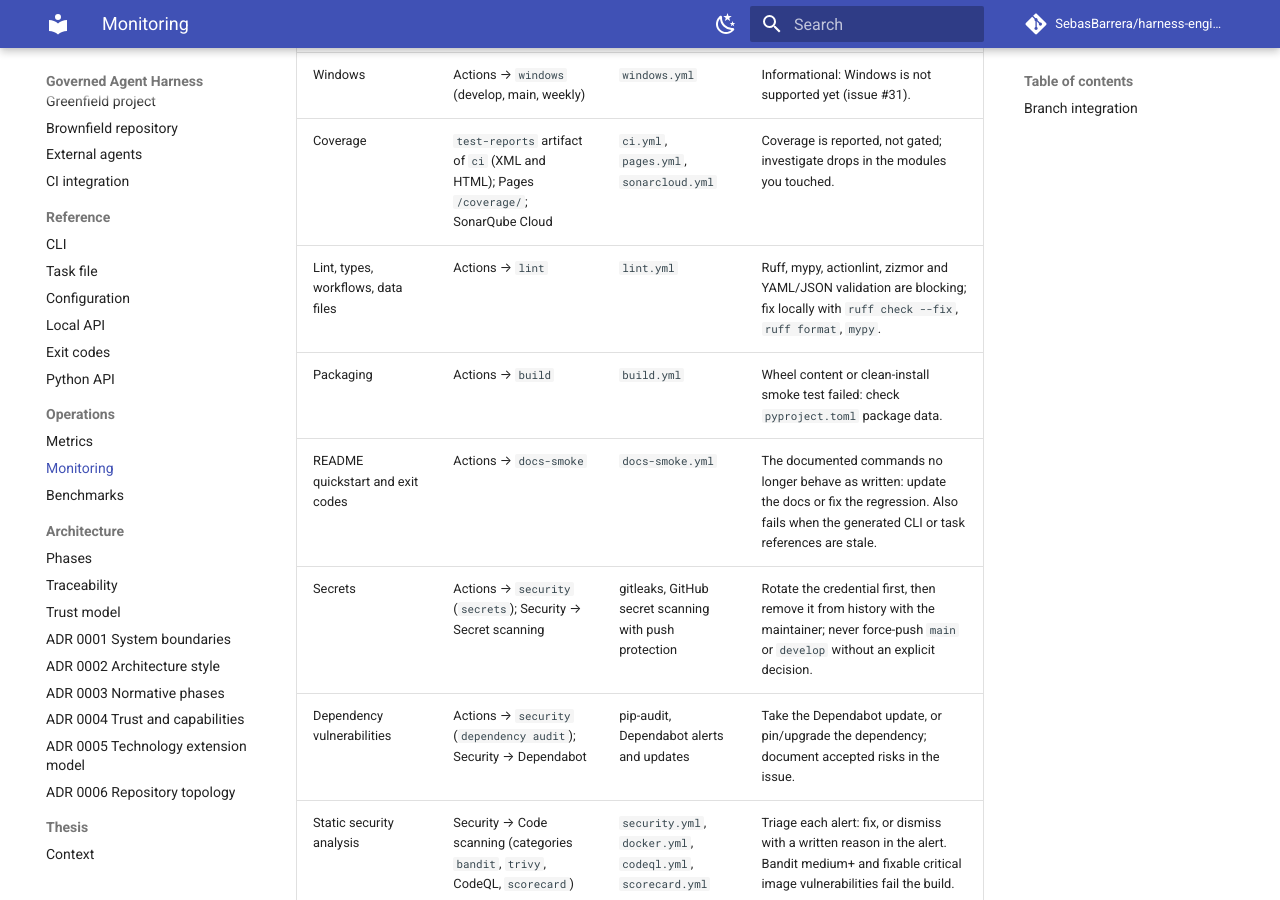
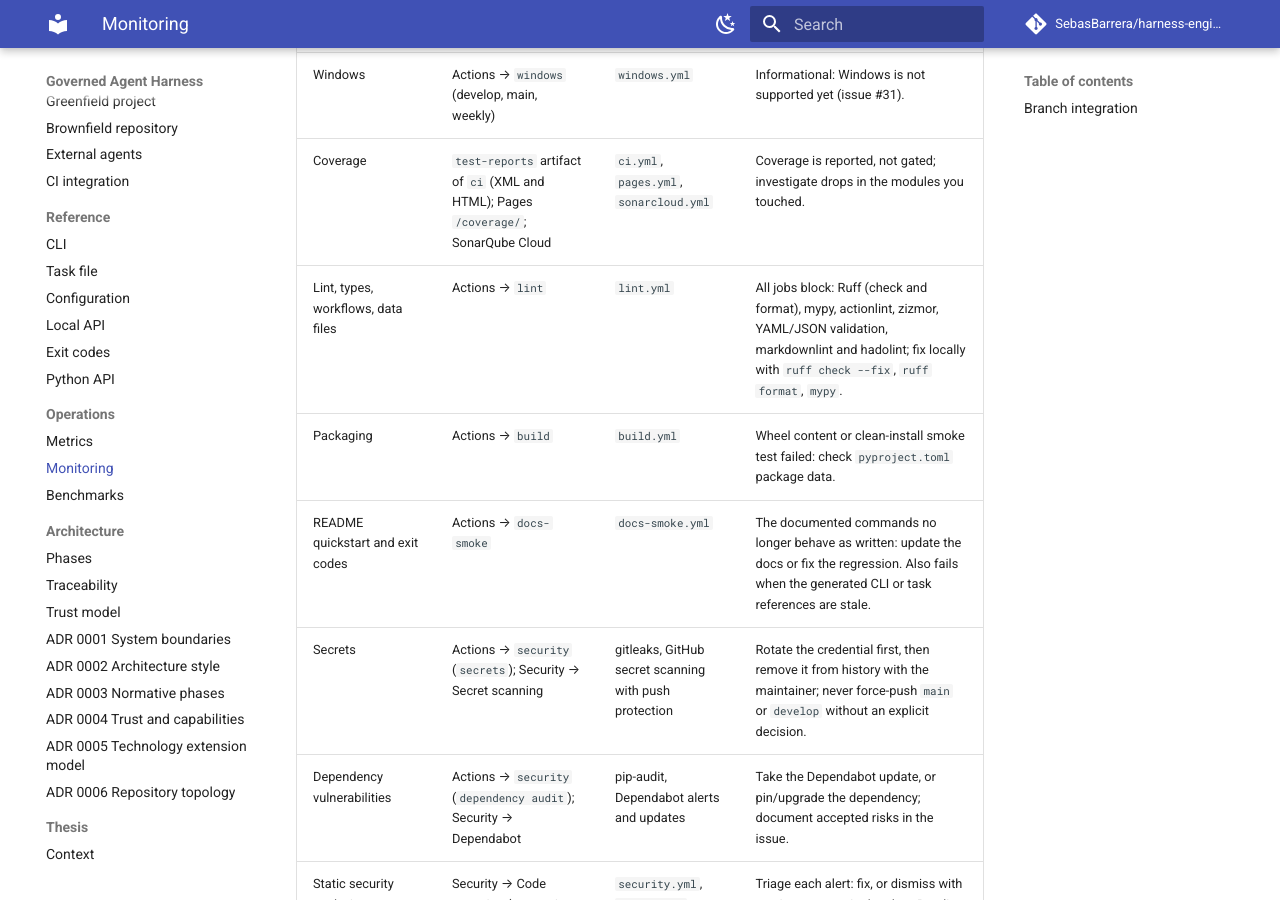
Before and after one commit to SebasBarrera/harness-engineering, an MkDocs documentation site: the page built from docs/monitoring.md, in a window 1280 px wide and 900 px high, scrolled down 327 px. Built offline with MkDocs 1.6.1 and Material for MkDocs 9.7.7, drawn with Linux system fonts in a browser that asks for light colours; comment, search, counter and statistics services are not loaded.

Commit message:
docs: list Windows as unsupported and all lint jobs as blocking
Refs #31

```diff
--- a/docs/monitoring.md
+++ b/docs/monitoring.md
@@ -8,7 +8,7 @@ the process metrics of governed runs, see [metrics](metrics.md).
 | Tests (CPython 3.12–3.14 Ubuntu, 3.12 macOS) | Actions → `ci`; job summary per test family | `ci.yml` | Reproduce with `make test`; a red job must be fixed before merging. |
 | Windows | Actions → `windows` (develop, main, weekly) | `windows.yml` | Informational: Windows is not supported yet (issue #31). |
 | Coverage | `test-reports` artifact of `ci` (XML and HTML); Pages `/coverage/`; SonarQube Cloud | `ci.yml`, `pages.yml`, `sonarcloud.yml` | Coverage is reported, not gated; investigate drops in the modules you touched. |
-| Lint, types, workflows, data files | Actions → `lint` | `lint.yml` | Ruff, mypy, actionlint, zizmor and YAML/JSON validation are blocking; fix locally with `ruff check --fix`, `ruff format`, `mypy`. |
+| Lint, types, workflows, data files | Actions → `lint` | `lint.yml` | All jobs block: Ruff (check and format), mypy, actionlint, zizmor, YAML/JSON validation, markdownlint and hadolint; fix locally with `ruff check --fix`, `ruff format`, `mypy`. |
 | Packaging | Actions → `build` | `build.yml` | Wheel content or clean-install smoke test failed: check `pyproject.toml` package data. |
 | README quickstart and exit codes | Actions → `docs-smoke` | `docs-smoke.yml` | The documented commands no longer behave as written: update the docs or fix the regression. Also fails when the generated CLI or task references are stale. |
 | Secrets | Actions → `security` (`secrets`); Security → Secret scanning | gitleaks, GitHub secret scanning with push protection | Rotate the credential first, then remove it from history with the maintainer; never force-push `main` or `develop` without an explicit decision. |
```
Also changed, not shown: README.es.md (+1 -0 lines), README.md (+1 -0 lines).
